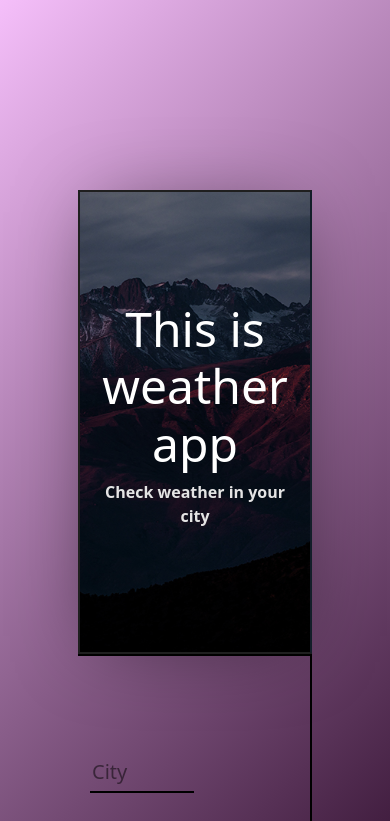
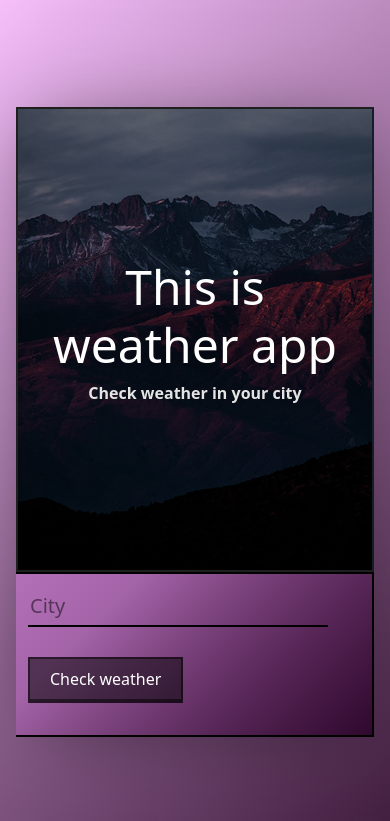
Before and after one commit to zoriana-melnyk/WeatherInfo, a React (Create React App) app: page / in a window 390 px wide. Shown: the top 821 px of the page. Built offline with nearby package versions, Linux system fonts and the light colour scheme.

Commit message:
modify weather component and css style

```diff
--- a/src/App.css
+++ b/src/App.css
@@ -21,10 +21,9 @@ body {
 }
 
 .main {
-  height: 55vh;
   background: linear-gradient(135deg, rgba(229, 110, 240, 0.281) 60%, rgba(44, 5, 42, 0.911));
   box-shadow: 0px 2px 80px -20px rgba(0,0,0,0.5);
-  width: 60%;
+  max-width: 1200px;
   margin: 0 auto;
 }
 
@@ -56,7 +55,6 @@ input[type="text"] {
   background-color: transparent;
   border: 0;
   border-bottom: solid 2px #000000;
-  width: 50%;
   padding-bottom: 4px;
   color: #fff;
   font-weight: lighter;
@@ -110,7 +108,7 @@ button:active {
 }
 
 .infoWeath {
-  width: 60%;
+  /* width: 60%; */
   font-size: 15px;
   color: #fff;
 }
@@ -119,3 +117,13 @@ button:active {
   color: #241606;
   font-weight: bold;
 }
+
+@media only screen and (max-width: 600px) {
+  .main {
+    margin: 1em;
+  }
+  .form {
+    padding: 1em;
+    height: auto;
+  }
+}
--- a/src/App.js
+++ b/src/App.js
@@ -56,12 +56,7 @@ class App extends React.Component{
               <div className="col-sm-7 form">
               <Form weatherMethod={this.gettingWeather}/>
               <Weather
-                temp={this.state.temp}
-                city={this.state.city}
-                country={this.state.country}
-                sunrise={this.state.sunrise}
-                sunset={this.state.sunset}
-                error={this.state.error}
+                weather={this.state}
               />
               </div>
             </div>
--- a/src/components/weather.js
+++ b/src/components/weather.js
@@ -1,17 +1,17 @@
 import React from "react";
 
-const Weather = props =>(
+const Weather = ({ weather: { city, country, temp, sunrise, sunset, error } }) =>(
     <div className="infoWeath">
         {
-            props.city &&
+            city &&
             <div>
-                    <p>Location: {props.city}, {props.country}</p>
-                    <p>Tempherature: {props.temp}</p>
-                    <p>Sunrise: {new Date(props.sunrise * 1000).toLocaleTimeString('en-IN')}</p>
-                    <p>Sunset: {new Date(props.sunset * 1000).toLocaleTimeString('en-IN')}</p>
+                    <p>Location: {city}, {country}</p>
+                    <p>Tempherature: {temp}</p>
+                    <p>Sunrise: {new Date(sunrise * 1000).toLocaleTimeString('en-IN')}</p>
+                    <p>Sunset: {new Date(sunset * 1000).toLocaleTimeString('en-IN')}</p>
                 </div>
         }
-        <p className="error">{props.error}</p>
+        <p className="error">{error}</p>
     </div>
 );
 export default Weather;
```
